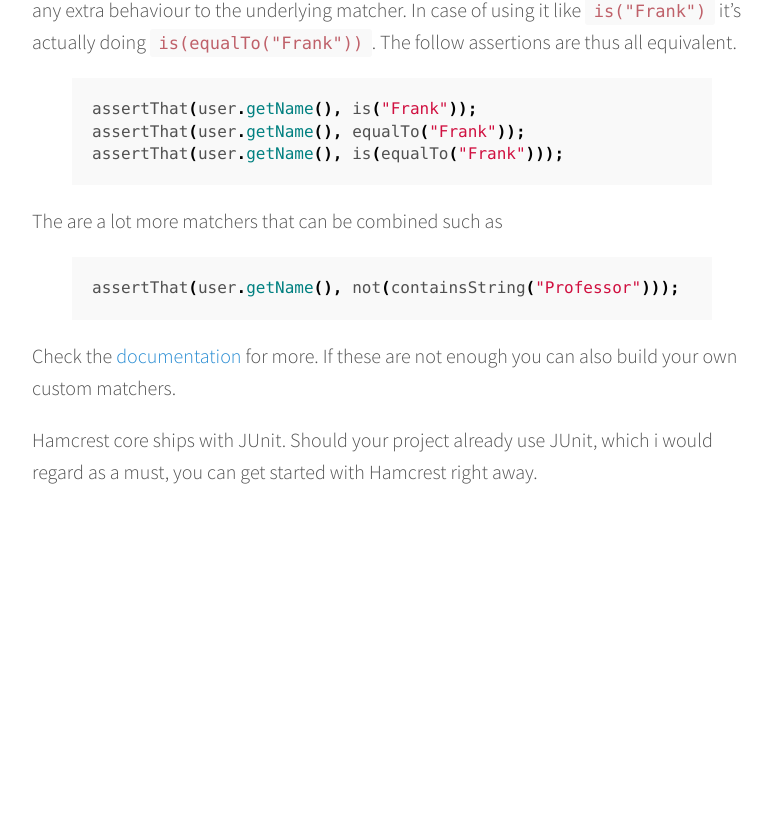
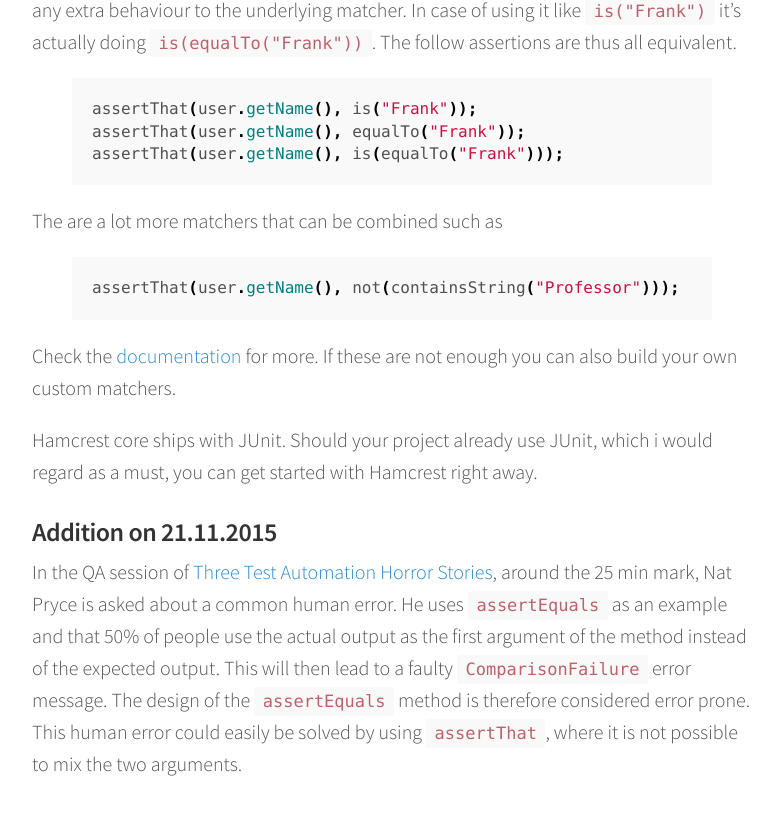
Before and after one commit to schlegde/schlegel.github.io, a Jekyll site: the page built from _posts/2015-10-11-hamcrest.md, in a window 1280 px wide and 900 px high, scrolled down 1808 px. Shown: the top 815 px of the window, without its empty margins (248-1028 px from the left). Built offline with Jekyll 4.4.1, drawn with Linux system fonts in a browser that asks for light colours; Markdown is read by kramdown in place of the engine named in the settings; before the commit the page ends 2416 px from its top, so only the background shows below that.

Commit message:
hamcrest blogpost addition

```diff
--- a/_posts/2015-10-11-hamcrest.md
+++ b/_posts/2015-10-11-hamcrest.md
@@ -74,3 +74,6 @@ assertThat(user.getName(), not(containsString("Professor")));
 Check the [documentation](http://hamcrest.org/JavaHamcrest/javadoc/1.3/org/hamcrest/Matchers.html) for more. If these are not enough you can also build your own custom matchers.
 
 Hamcrest core ships with JUnit. Should your project already use JUnit, which i would regard as a must, you can get started with Hamcrest right away.
+
+### Addition on 21.11.2015
+In the QA session of [Three Test Automation Horror Stories](https://skillsmatter.com/skillscasts/6947-three-test-automation-horror-stories-and-what-you-can-learn-from-them), around the 25 min mark, Nat Pryce is asked about a common human error. He uses `assertEquals` as an example and that 50% of people use the actual output as the first argument of the method instead of the expected output. This will then lead to a faulty `ComparisonFailure` error message. The design of the `assertEquals` method is therefore considered error prone. This human error could easily be solved by using `assertThat`, where it is not possible to mix the two arguments.
```
